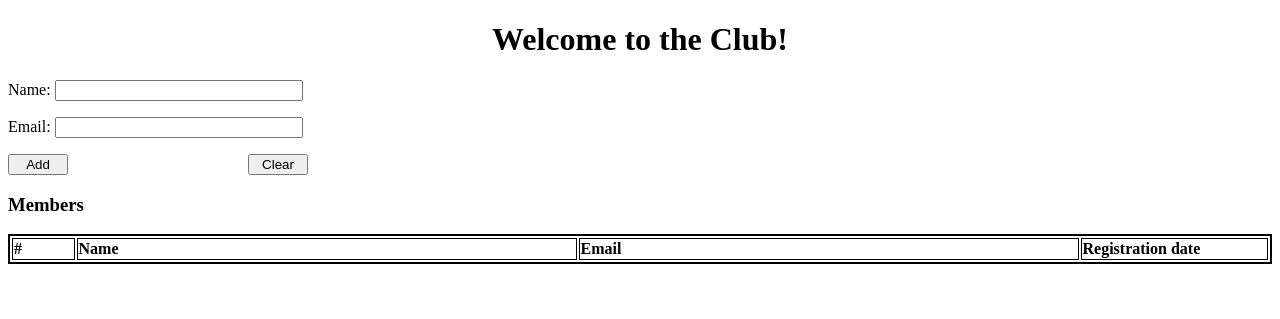
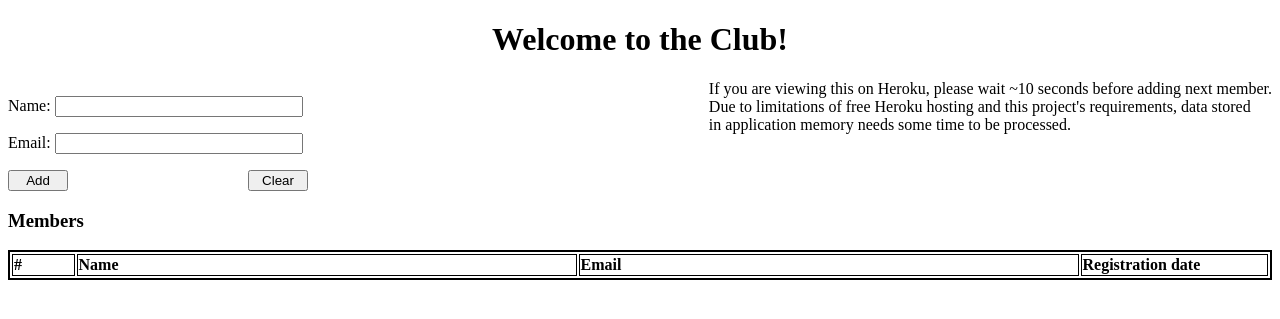
Before and after one commit to Dagunov/member_club, a Django app: page / in a window 1280 px wide. Shown: the top 319 px of the page. Run offline with Django 4.2, Linux system fonts and the light colour scheme.

Commit message:
info message added

```diff
--- a/member_club/settings.py
+++ b/member_club/settings.py
@@ -24,7 +24,7 @@ BASE_DIR = Path(__file__).resolve().parent.parent
 SECRET_KEY = 'django-insecure-r3yma-j)1)1tu16l0usi9&kq5ed65=p@c(yfi6+(6(%08=ah27'
 
 # SECURITY WARNING: don't run with debug turned on in production!
-DEBUG = False
+DEBUG = True
 
 ALLOWED_HOSTS = ['*']
 
--- a/page/static/style.css
+++ b/page/static/style.css
@@ -52,3 +52,9 @@ h1, h6{
 #fourth_col{
 	width: 15%;
 }
+
+#top_container{
+	display: flex;
+	flex-direction: row;
+	justify-content: space-between;
+}
--- a/page/views.py
+++ b/page/views.py
@@ -15,11 +15,9 @@ def index(request):
 		form = NewMemberForm(request.POST)
 		if form.is_valid():
 			add_member(Member(form.cleaned_data['name'], form.cleaned_data['email']))
-			print('Member {} {} added'.format(form.cleaned_data['name'], form.cleaned_data['email']))
 			form = NewMemberForm()
 	else:
 		form = NewMemberForm()
-	print(members)
 
 	context = {
 		'members': members,
--- a/templates/index.html
+++ b/templates/index.html
@@ -3,6 +3,7 @@
 {% block title %}Member club{% endblock %}
 {% block content %}
 <h1>Welcome to the Club!</h1>
+<div id="top_container">
 	<div id="form_container">
 		<form action="/" method="post" id="form">
 			{% csrf_token %}
@@ -12,6 +13,12 @@
 				<input type="reset" value="Clear">
 			</div>
 		</form>
+	</div>
+	<div id="warning_container">
+		If you are viewing this on Heroku, please wait ~10 seconds before adding next member.<br>
+		Due to limitations of free Heroku hosting and this project's requirements, data stored<br>
+		in application memory needs some time to be processed.
+	</div>
 </div>
 <h3>Members</h3>
 <table id="table">
```
Lines whose indentation alone changed are shown as unchanged.
